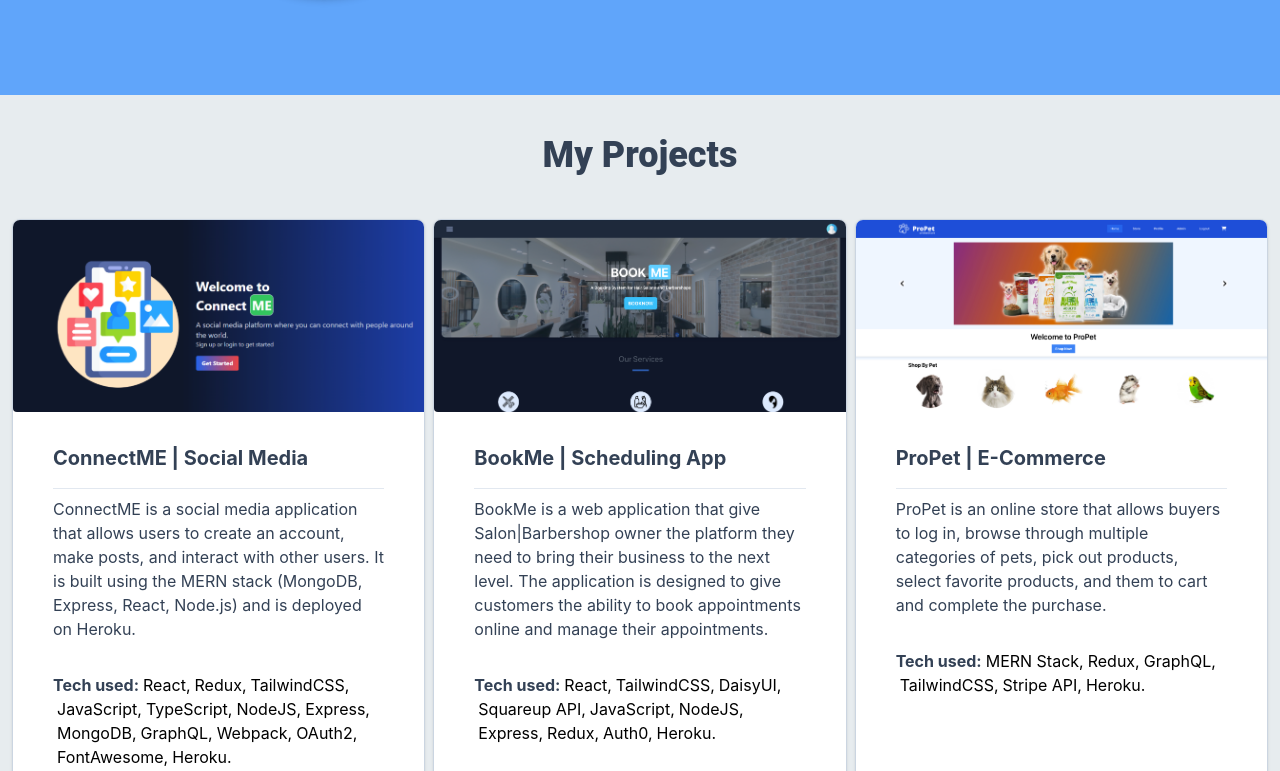
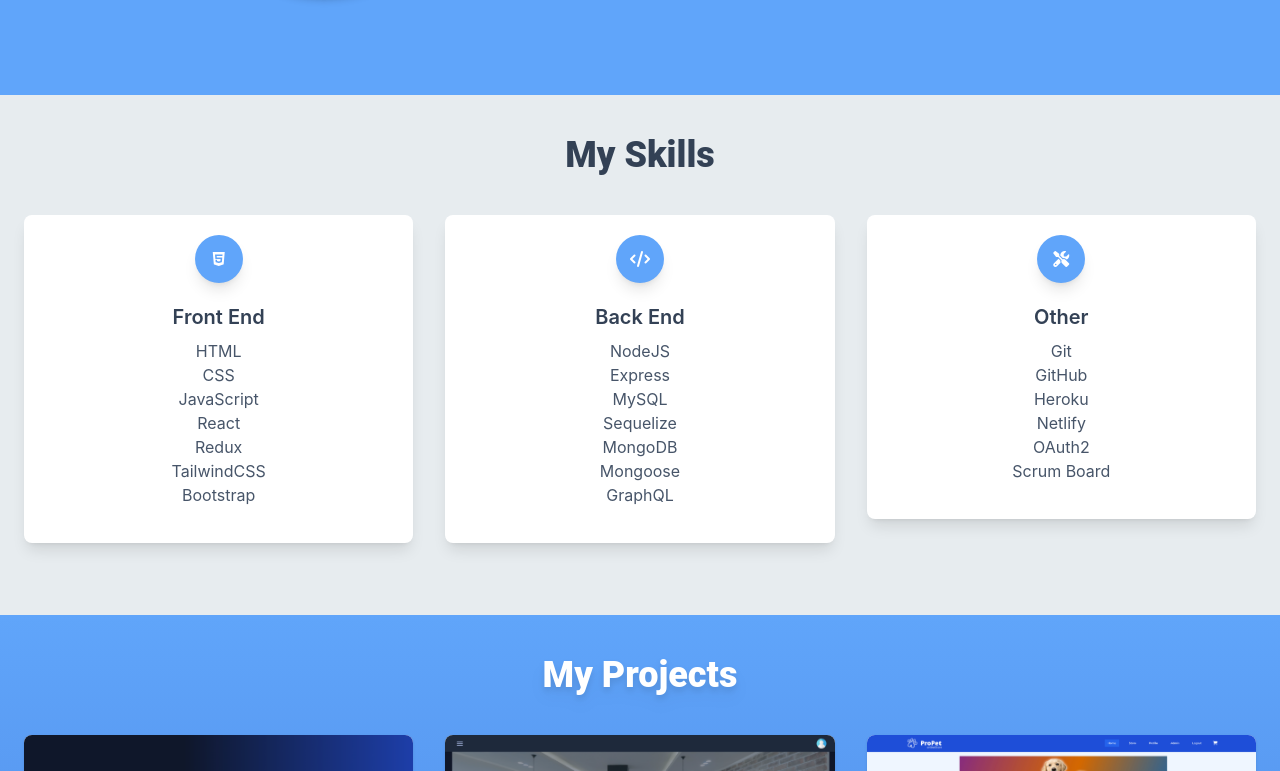
Before and after one commit to jimenezraul/raulwebdev-portfolio, a React (Create React App) app: page / in a window 1280 px wide. Shown: the part 1229-2000 px from the top of the page. Built offline with nearby package versions, Linux system fonts and the light colour scheme.

Commit message:
add skills section and fixed links in projects card

```diff
--- a/src/App.js
+++ b/src/App.js
@@ -4,6 +4,7 @@ import Hero from './components/Hero';
 import AboutMe from './components/AboutMe';
 import Projects from './components/Projects';
 import GoToTheTop from './components/GoToTheTop';
+import Skills from './components/Skills';
 // ..
 AOS.init();
 
@@ -12,6 +13,7 @@ function App() {
     <>
       <Hero />
       <AboutMe />
+      <Skills />
       <Projects />
       <GoToTheTop />
     </>
--- a/src/components/GoToTheTop/index.js
+++ b/src/components/GoToTheTop/index.js
@@ -23,7 +23,7 @@ const GoToTheTop = () => {
     }, []);
 
     return (
-        <div className="fixed bottom-10 right-10">
+        <div className="fixed bottom-10 right-5">
         {isVisible && (
             <div onClick={scrollToTop} className="transition-all hover:scale-110 flex justify-center items-center bg-white h-16 w-16 rounded-full cursor-pointer shadow-lg border border-slate-300">
             <i className="text-2xl text-blue-600 fa-solid fa-angle-up"></i>
--- a/src/components/ProjectCard/index.js
+++ b/src/components/ProjectCard/index.js
@@ -7,9 +7,9 @@ const ProjectCard = ({ project, index }) => {
       data-aos='fade-up'
       data-aos-duration='1000'
       key={index}
-      className='flex justify-center w-full md:w-1/2 lg:w-4/12 p-1'
+      className='flex justify-center w-full md:w-1/2 lg:w-4/12 px-4 mb-4'
     >
-      <div className='flex flex-col bg-white border border-slate-300 rounded-lg shadow overflow-hidden'>
+      <div className='flex flex-col bg-white rounded-lg shadow overflow-hidden'>
         <div
           class='h-48 flex-none bg-cover rounded-t lg:rounded-t-none lg:rounded-l text-center overflow-hidden'
           style={style}
@@ -51,7 +51,7 @@ const ProjectCard = ({ project, index }) => {
           </div>
           <div className='px-6 py-4 flex space-x-1'>
             <a
-              href={project.deployed}
+              href={project.liveDemo}
               target='_blank'
               rel='noreferrer'
               className='cursor-pointer bg-white hover:bg-gray-100 text-slate-800 font-semibold py-2 px-4 border border-gray-400 rounded shadow'
@@ -59,7 +59,7 @@ const ProjectCard = ({ project, index }) => {
               See Live
             </a>
             <a
-              href={project.github}
+              href={project.sourceCode}
               target='_blank'
               rel='noreferrer'
               className='cursor-pointer bg-blue-400 hover:bg-blue-500 text-white font-semibold py-2 px-4 border border-blue-500 rounded shadow'
--- a/src/components/Projects/index.js
+++ b/src/components/Projects/index.js
@@ -3,14 +3,14 @@ import ProjectCard from '../ProjectCard';
 
 const Projects = () => {
   return (
-    <section id='projects' className='relative py-10 h-full bg-[#e7ecef]'>
+    <section id='projects' className='relative py-10 h-full bg-gradient-to-b  from-blue-400 to-blue-800'>
       <div className='container mx-auto px-2'>
         <div className='flex flex-wrap justify-center text-center mb-10'>
           <div className='w-full lg:w-6/12 px-4'>
             <h2
               data-aos='fade-up'
               data-aos-duration='1000'
-              className=' roboto text-slate-700 text-dlate-500 text-4xl font-semibold'
+              className='drop-shadow-lg roboto text-white text-dlate-500 text-4xl font-semibold'
             >
               My Projects
             </h2>
--- /dev/null
+++ b/src/components/Skills/index.js
@@ -0,0 +1,82 @@
+const skillsList = [
+  {
+    title: 'Front End',
+    skills: [
+      'HTML',
+      'CSS',
+      'JavaScript',
+      'React',
+      'Redux',
+      'TailwindCSS',
+      'Bootstrap',
+    ],
+    icon: 'fab fa-html5',
+  },
+  {
+    title: 'Back End',
+    skills: [
+      'NodeJS',
+      'Express',
+      'MySQL',
+      'Sequelize',
+      'MongoDB',
+      'Mongoose',
+      'GraphQL',
+    ],
+    icon: 'fa-solid fa-code',
+  },
+  {
+    title: 'Other',
+    skills: ['Git', 'GitHub', 'Heroku', 'Netlify', 'OAuth2', 'Scrum Board'],
+    icon: 'fa-solid fa-screwdriver-wrench',
+  },
+];
+
+const Skills = () => {
+  return (
+    <section id='skills' className='py-10 h-full bg-[#e7ecef]'>
+      <div className='container mx-auto px-2'>
+        <div className='flex flex-wrap justify-center text-center mb-10'>
+          <div className='w-full lg:w-6/12 px-4'>
+            <h2
+              data-aos='fade-up'
+              data-aos-duration='1000'
+              className='roboto text-slate-700 text-4xl font-semibold'
+            >
+              My Skills
+            </h2>
+          </div>
+        </div>
+        <div className='flex flex-wrap'>
+          {skillsList.map((skill, index) => (
+            <div className='w-full md:w-6/12 lg:w-4/12 px-4 text-center'>
+              <div
+                data-aos='fade-up'
+                data-aos-duration='1000'
+                className='relative flex flex-col min-w-0 break-words bg-white w-full mb-8 shadow-lg rounded-lg'
+              >
+                <div className='px-4 py-5 flex-auto'>
+                  <div className='text-white p-3 text-center inline-flex items-center justify-center w-12 h-12 mb-5 shadow-lg rounded-full bg-blue-400'>
+                    <i className={`${skill.icon}`}></i>
+                  </div>
+                  <h6 className='text-slate-700 text-xl font-semibold'>
+                    {skill.title}
+                  </h6>
+                  <div className='mt-2 mb-4 text-slate-600'>
+                    <ul>
+                      {skill.skills.map((skill, index) => (
+                        <li key={index}>{skill}</li>
+                      ))}
+                    </ul>
+                  </div>
+                </div>
+              </div>
+            </div>
+          ))}
+        </div>
+      </div>
+    </section>
+  );
+};
+
+export default Skills;
--- a/src/components/hero/index.js
+++ b/src/components/hero/index.js
@@ -42,7 +42,7 @@ const Hero = () => {
           <div
             data-aos='fade-left'
             data-aos-duration='1000'
-            className='w-full md:w-1/2 max-w-lg'
+            className='w-full md:w-1/2 max-w-md'
           >
             <img src={profilePic} alt='profile'></img>
           </div>
--- a/src/components/navbar/index.js
+++ b/src/components/navbar/index.js
@@ -10,9 +10,9 @@ const navLinks = [
 
 const NavBar = () => {
   return (
-    <nav className='absolute z-50 top-0 left-0 right-0 backdrop-blur-sm border-b shadow px-2 sm:px-4 py-2.5'>
+    <nav className='fixed z-50 top-0 left-0 right-0 backdrop-blur-md border-b border-slate-300 shadow px-2 sm:px-4 py-2.5'>
       <div className='container flex flex-wrap items-center justify-between mx-auto'>
-        <a href='/' className='flex items-center'>
+        <a href='/' className='flex items-center bg-[#ffffffb1] rounded-full py-1 px-3 shadow'>
           <i className='mr-2 text-2xl text-blue-700 fa-solid fa-layer-group'></i>
           <span className='roboto text-slate-700 self-center text-xl md:text-2xl font-semibold whitespace-nowrap'>
             RaulWebDev
@@ -21,7 +21,7 @@ const NavBar = () => {
         <button
           data-collapse-toggle='navbar-default'
           type='button'
-          className='inline-flex items-center p-2 ml-3 text-sm text-gray-500 rounded-lg md:hidden hover:bg-gray-100 focus:outline-none focus:ring-2 focus:ring-gray-200 dark:text-gray-400 dark:hover:bg-gray-700 dark:focus:ring-gray-600'
+          className='inline-flex items-center p-2 ml-3 text-sm text-slate-500 rounded-lg md:hidden hover:bg-gray-100 focus:outline-none focus:ring-2 focus:ring-gray-200 dark:text-gray-400 dark:hover:bg-gray-700 dark:focus:ring-gray-600'
           aria-controls='navbar-default'
           aria-expanded='false'
         >
@@ -41,13 +41,13 @@ const NavBar = () => {
           </svg>
         </button>
         <div className='hidden w-full md:block md:w-auto'>
-          <ul className='flex flex-col p-4 mt-4 md:flex-row md:space-x-8 md:mt-0 md:text-sm md:font-medium'>
+          <ul className='flex flex-col p-4 mt-4 md:flex-row md:space-x-8 md:mt-0 md:text-sm md:font-medium rounded-full'>
             {navLinks.map((link) => (
               <li key={link.name}>
                 <a
                   href={link.path}
                   onClick={handleScroll}
-                  className='transition-all ease-in-out duration-300 hover:scale-110 block py-2 pl-3 pr-4 text-gray-700 border-b-2 md:hover:border-blue-700  md:hover:text-blue-700 md:p-0 '
+                  className='transition-all ease-in-out duration-300 hover:scale-110 block py-2 pl-3 pr-4 text-gray-700  md:hover:text-blue-700 md:p-0 '
                 >
                   {link.name}
                 </a>
```
Also changed, not shown: src/img/skills.png (added).
